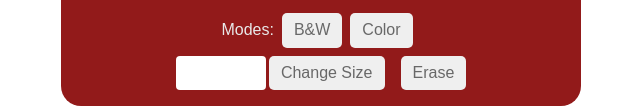
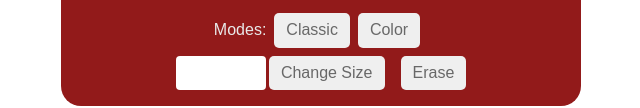
Before and after one commit to itiand/Etch-A-Sketch., a website: page index.html in a window 1280 px wide. Shown: the part 594-702 px from the top of the page, without its empty margins (319-959 px from the left). Drawn offline with nearby package versions, Linux system fonts and the light colour scheme.

Commit message:
change button innerText

```diff
--- a/index.html
+++ b/index.html
@@ -19,7 +19,7 @@
     <div id="controls">
       <div id="modes">
         <p>Modes: </p>
-        <button id="classic">B&W</button>
+        <button id="classic">Classic</button>
         <button id="color">Color</button>
       </div>
       <div id="sizeCtrl">
```
